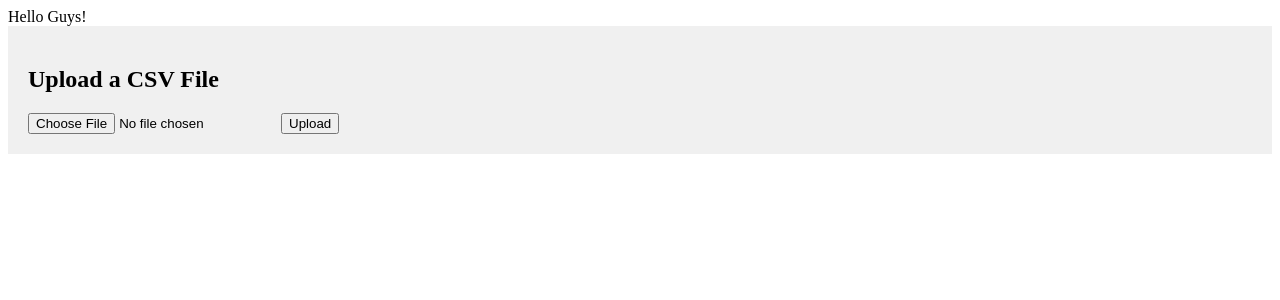
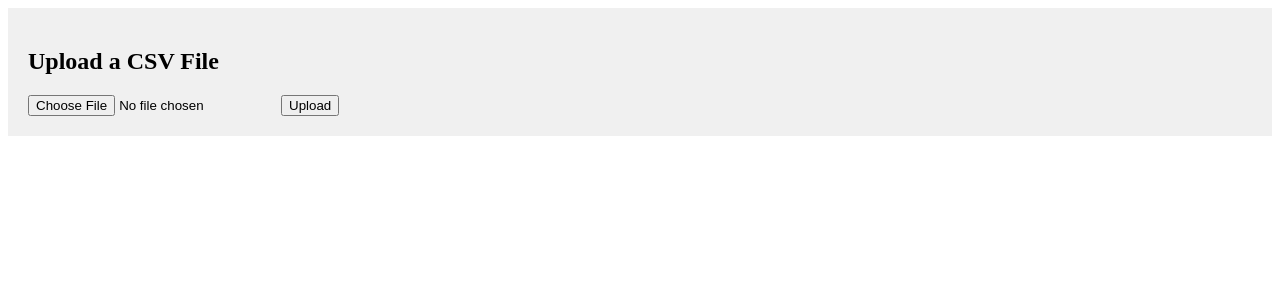
Before and after one commit to Ryan-Pupia/DGMRDVPROJ, a React (Create React App) app: page / in a window 1280 px wide. Shown: the top 300 px of the page. Built offline with nearby package versions, Linux system fonts and the light colour scheme.

Commit message:
corrected csvToJson function in FileUpload and started template for StreamGraph

```diff
--- a/src/App.js
+++ b/src/App.js
@@ -1,5 +1,6 @@
 import React, {Component} from 'react'
 import FileUpload from "./FileUpload";
+import StreamGraph from './StreamGraph';
 
 class App extends Component {
   constructor(props) {
@@ -16,9 +17,11 @@ class App extends Component {
 
   render() {
     return (
-      <div className="App">
-        Hello Guys!
+      <div>
         <FileUpload set_data={this.set_data}></FileUpload>
+        <div>
+          <StreamGraph csv_data={this.state.data}></StreamGraph>
+        </div>
       </div>
     );
   }
--- a/src/FileUpload.js
+++ b/src/FileUpload.js
@@ -26,7 +26,12 @@ class FileUpload extends Component {
   };
 
   csvToJson = (csv) => {
-    const lines = csv.split("\n");  // Split by new line to get rows
+    const lines = csv.split(/\r?\n/)
+                   .filter(line => {
+                     const nonEmptyLine = line.replace(/,/g, '').trim();
+                     return nonEmptyLine.length > 0;
+                   });// Split by new line to get rows
+    console.log("Lines:", lines)
     const headers = lines[0].split(","); // Split first row to get headers
     const result = [];
 
--- /dev/null
+++ b/src/StreamGraph.js
@@ -0,0 +1,54 @@
+import React, { Component } from "react";
+import * as d3 from "d3";
+
+class StreamGraph extends Component {
+    componentDidUpdate() {
+      this.renderStreamGraph();
+    }
+
+    renderStreamGraph = () => {
+      // get data
+      const data = this.props.csv_data;
+      console.log("In StreamGraph, data:", data)
+
+      // set dimensions and margins
+      const margin = { top: 40, right: 40, bottom: 40, left: 40 };
+      const width = 500;
+      const height = 300;
+      const innerWidth = width - margin.left - margin.right;
+      const innerHeight = height - margin.top - margin.bottom;
+
+      // get max sum for y axis
+
+
+      // create svg container
+
+
+      // create area stacks
+
+
+      // create x and y scales
+
+
+      // create area generation
+
+
+      // display streamgraph
+
+
+      // add x-axis
+
+      // add legend
+
+    }
+
+    render() {
+      return (
+        <div style={{ position: "relative" }}>
+          <svg className="streamGraph"><g></g></svg>
+        </div>
+      );
+    }
+  }
+
+  export default StreamGraph;
```
